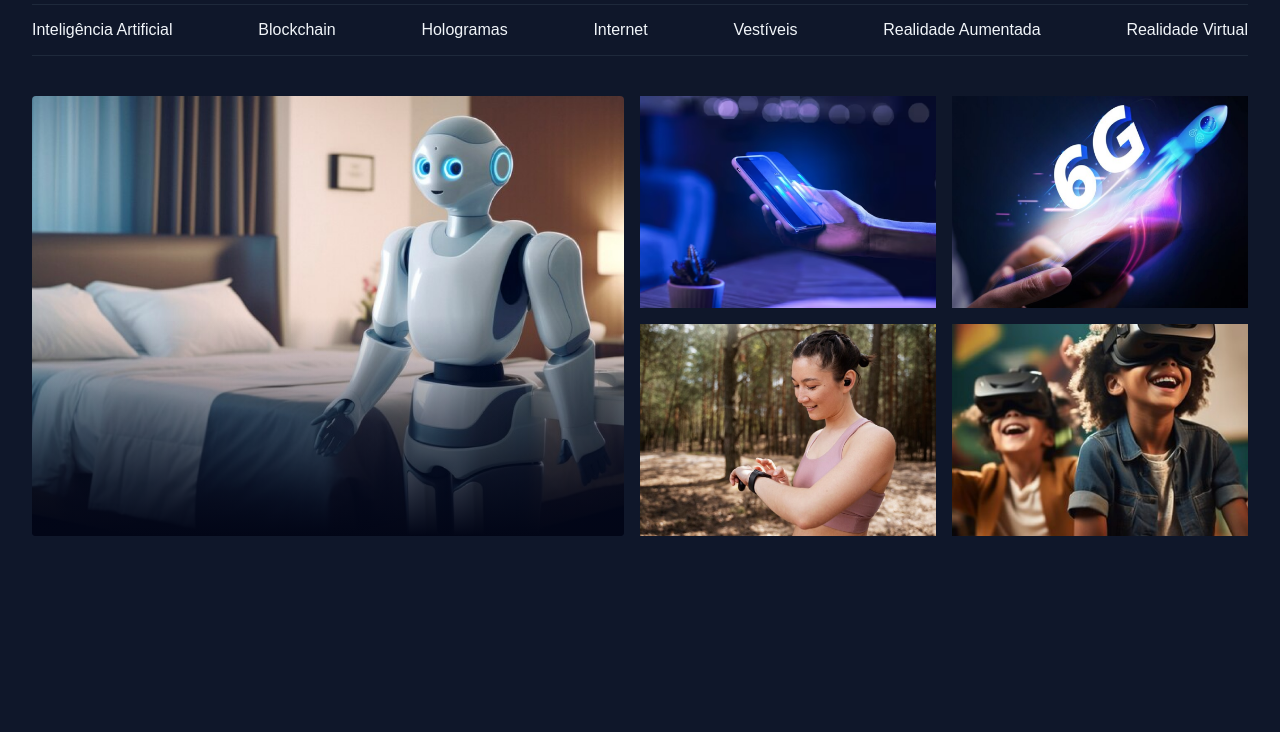
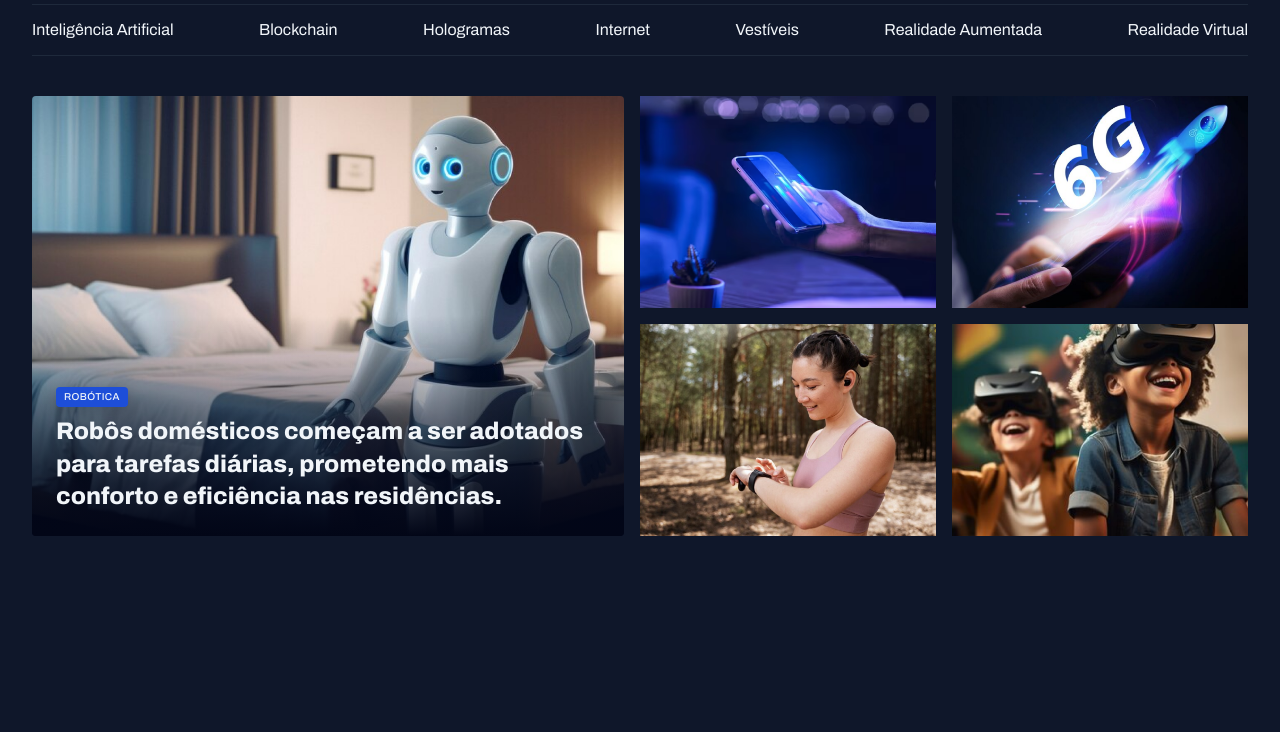
Before and after one commit to WillFriedl/portal-de-noticias-mobile-first, a plain HTML site: page index.html in a window 1280 px wide. Shown: the part 68-800 px from the top of the page. Drawn offline with Linux system fonts and the light colour scheme.

Commit message:
Ajustando o conteúdo do card

```diff
--- a/index.html
+++ b/index.html
@@ -41,9 +41,16 @@
 
   <main class="grid container">
     <section id="featured" class="grid grid-flow-col gap-16">
-      <div class="card">
+      <figure class="card">
         <img src="assets/images/Image 01.png" alt="">
-      </div>
+
+        <figcaption>
+          <span class="content-tag">robótica</span>
+          <h2 class="text-2xl">
+            Robôs domésticos começam a ser adotados para tarefas diárias, prometendo mais conforto e eficiência nas residências.
+          </h2>
+        </figcaption>
+      </figure>
 
       <div class="grid grid-cols-2 gap-16">
         <div>
--- a/styles/global.css
+++ b/styles/global.css
@@ -16,7 +16,7 @@
   --text-color-secondary: #CBD5E1;
 
   /* Fonts */
-  --font-family: 'Arquivo', sans-serif;
+  --font-family: 'Archivo', sans-serif;
   --h1: 800 24px/135% var(--font-family);
   --h2: 800 16px/140% var(--font-family);
   --h3: 800 14px/140% var(--font-family);
@@ -57,3 +57,15 @@ img {
 main {
   margin-top: 40px;
 }
+
+.content-tag {
+  display: inline-block;
+  background-color: var(--brand-color-dark);
+  padding: 4px 8px;
+  border-radius: 4px;
+  font: 500 10px/1.2 var(--font-family);
+  text-transform: uppercase;
+  letter-spacing: 0.04em;
+  color: var(--text-color-primary);
+  box-shadow: 0px 4px 16px rgba(2, 6, 23, 0.25);
+}
--- a/styles/sections.css
+++ b/styles/sections.css
@@ -16,5 +16,16 @@
       top: 50%;
       background: linear-gradient(180deg, transparent 0%, #020617 100%);
     }
+
+    figcaption {
+      position: absolute;
+      bottom: 0;
+
+      padding: 24px;
+
+      h2 {
+        margin-top: 8px;
+      }
+    }
   }
 }
--- a/styles/utility.css
+++ b/styles/utility.css
@@ -14,3 +14,19 @@
 .gap-16 {
   gap: 16px;
 }
+
+.text-2xl {
+  font: var(--h1);
+}
+
+.text-xl {
+  font: var(--h2);
+}
+
+.text-lg {
+  font: var(--h3);
+}
+
+.text-sm {
+  font: var(--text-sm);
+}
```
